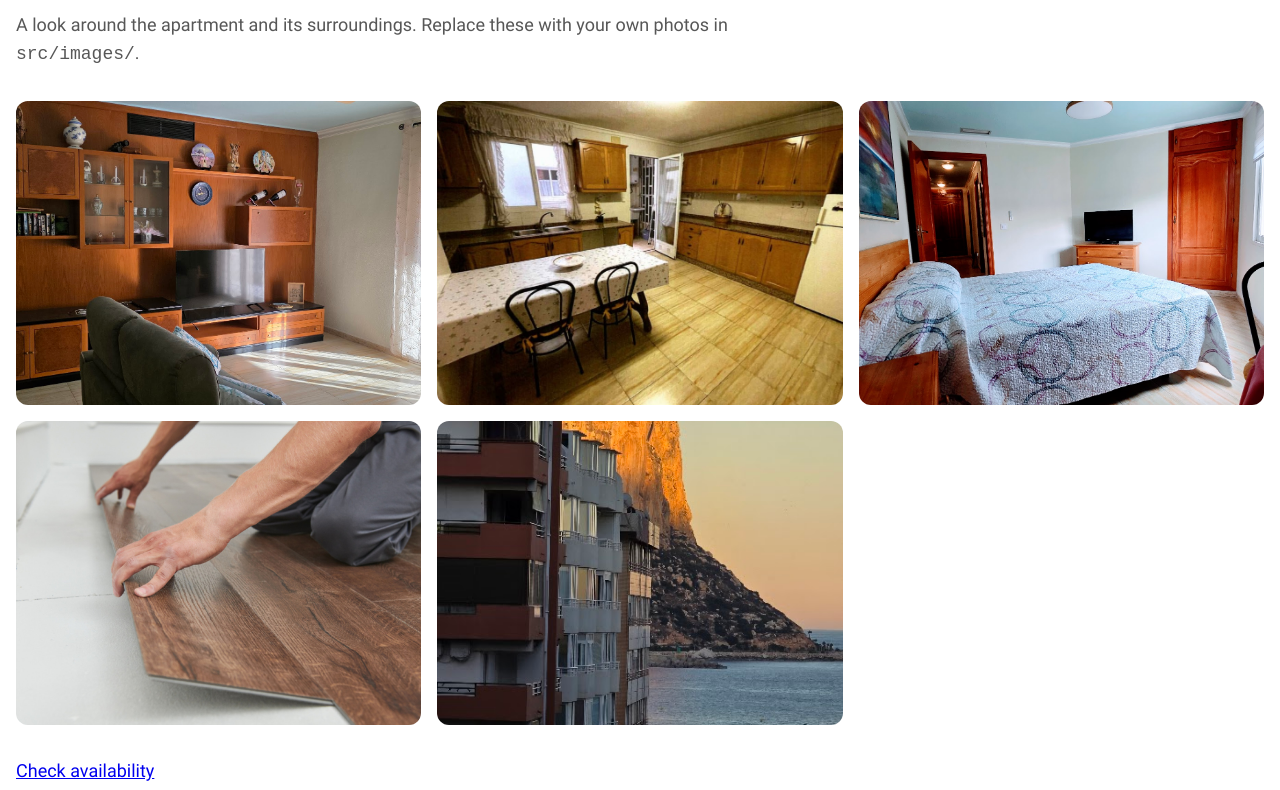
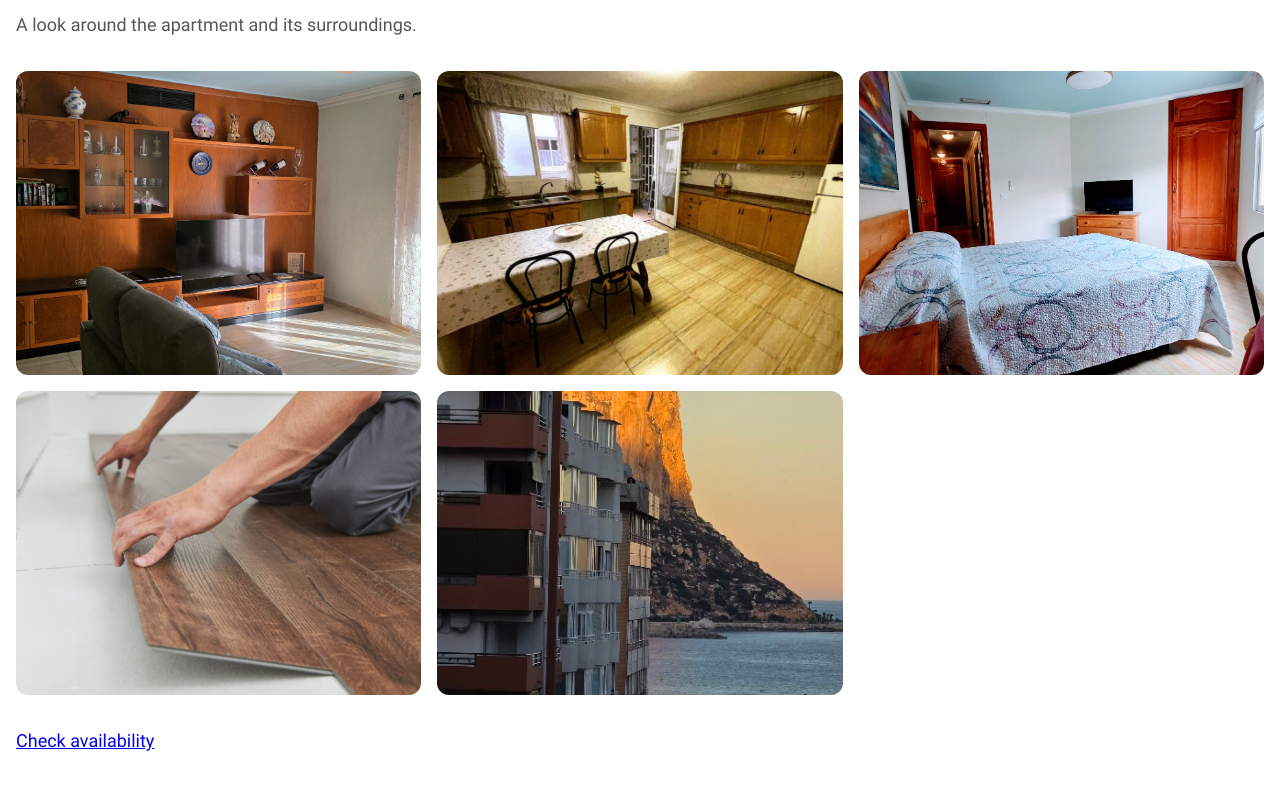
Before and after one commit to rbtgorman/casa_perlamar, an Eleventy site: page src/gallery.njk in a window 1280 px wide. Shown: the part 204-994 px from the top of the page. Built offline with nearby package versions, Linux system fonts and the light colour scheme; Eleventy itself is replaced by a stand-in of ours; files that its build step writes are made by us from their sources; files whose address does not match are found by name.

```diff
--- a/src/gallery.njk
+++ b/src/gallery.njk
@@ -8,7 +8,7 @@ permalink: /gallery/
   <div class="content-container">
     <span class="cs-topper">Gallery</span>
     <h1 class="page-title">Inside Casa Perlamar</h1>
-    <p class="page-intro">A look around the apartment and its surroundings. Replace these with your own photos in <code>src/images/</code>.</p>
+    <p class="page-intro">A look around the apartment and its surroundings.</p>
 
     <div class="gallery-grid">
       {% image "src/images/living-room.jpg", "Living area", "gallery-item", "lazy" %}
```
